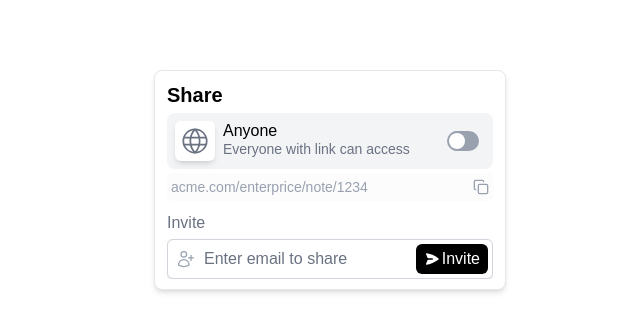
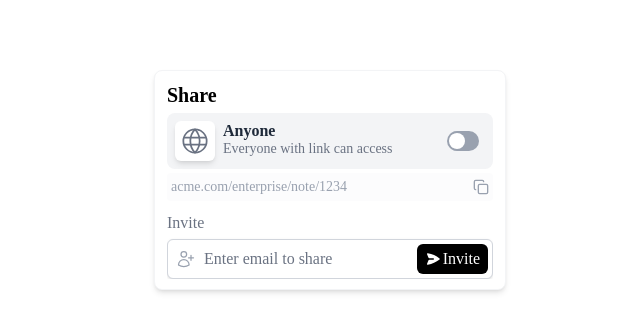
Before and after one commit to paul1029-ife/design-recreation, a React (Vite) app: page / in a window 1280 px wide. Both pictures are taken after a click on the button 773 px from the left and 400 px from the top of the page. Shown: the part 220-552 px from the top of the page, without its empty margins (310-950 px from the left). Built offline with nearby package versions, Linux system fonts and the light colour scheme; a web font is replaced by a local one.

Commit message:
style: Update font style and spacing.

```diff
--- a/src/components/InviteCard.tsx
+++ b/src/components/InviteCard.tsx
@@ -50,11 +50,16 @@ const InviteCard = () => {
   };
 
   return (
-    <div className="min-h-screen flex items-center justify-center p-4">
-      <div className="bg-white shadow-md rounded-lg w-[22rem] border-[1px] border-gray-200 px-3 py-2.5 flex flex-col gap-2.5">
+    <div
+      className="min-h-screen flex items-center justify-center p-4"
+      style={{ fontFamily: "Some-Sans" }}
+    >
+      <div className="bg-white shadow-md rounded-lg w-[22rem] border-[1px] border-gray-100 px-3 py-2.5 flex flex-col gap-2.5">
+        {/* Header */}
         <div className="flex flex-col gap-1">
           <div className="text-black font-bold text-xl">Share</div>
 
+          {/* Access toggle */}
           <div className="flex flex-col">
             <div className="bg-gray-100 rounded-lg flex items-center justify-between p-2 pr-3.5">
               <div className="flex items-center gap-2 justify-between">
@@ -62,7 +67,9 @@ const InviteCard = () => {
                   <HugeiconsGlobe02 className="w-7 h-7 text-gray-500" />
                 </div>
                 <div className="flex flex-col">
-                  <p className="text-base font-medium leading-4">Anyone</p>
+                  <p className="text-base font-semibold text-gray-800 leading-4">
+                    Anyone
+                  </p>
                   <p className="text-gray-500 text-sm">
                     Everyone with link can access
                   </p>
@@ -89,12 +96,16 @@ const InviteCard = () => {
             </div>
           </div>
 
+          {/* Link display */}
           <div className="bg-gray-50/50 w-full flex items-center justify-between text-sm rounded-sm p-1">
-            <p className="text-gray-400">acme.com/enterprice/note/1234</p>
-            <Copy className="w-4 h-4 text-gray-400" />
+            <p className="text-gray-400 truncate">
+              acme.com/enterprise/note/1234
+            </p>
+            <Copy className="w-4 h-4 text-gray-400 flex-shrink-0" />
           </div>
         </div>
 
+        {/* Expandable Invite Area */}
         <AnimatePresence mode="wait">
           {isPublic && (
             <motion.div
@@ -122,8 +133,8 @@ const InviteCard = () => {
 
                 {/* Input Area */}
                 <div className="relative">
-                  <motion.div className="flex justify-between items-center bg-white rounded-md border border-gray-300 px-2 pr-1 py-1 shadow-sm">
-                    <div className="flex items-center gap-2 flex-1">
+                  <motion.div className="flex items-center bg-white rounded-md border border-gray-300 px-2 py-1 shadow-sm">
+                    <div className="flex items-center gap-2 flex-1 min-w-0">
                       <HeroiconsUserPlus className="w-5 h-5 text-gray-400 flex-shrink-0" />
 
                       <AnimatePresence mode="wait">
@@ -131,8 +142,6 @@ const InviteCard = () => {
                           <motion.div
                             key={`pill-${validEmail}-${id}`}
                             layoutId={`email-${validEmail}-${id}`}
-                            // initial={{ opacity: 0, scale: 0.8 }}
-                            // animate={{ opacity: 1, scale: 1 }}
                             transition={{ duration: 0.17 }}
                             className="flex items-center gap-1 bg-white shadow-lg border-[1px] border-gray-100 shadow-gray-100 rounded-full px-2 py-0.5"
                           >
@@ -147,7 +156,7 @@ const InviteCard = () => {
                               layoutId={`name-${validEmail}-${id}`}
                               layout="position"
                               transition={{ duration: 0.08 }}
-                              className="text-gray-700 text-sm font-medium leading-[13px] capitalize"
+                              className="text-gray-500 text-sm font-medium leading-[13px] capitalize"
                             >
                               {extractName(validEmail)}
                             </motion.span>
@@ -168,7 +177,7 @@ const InviteCard = () => {
                             onChange={handleInviteInput}
                             onKeyDown={handleKeyDown}
                             placeholder="Enter email to share"
-                            className="flex-1 outline-none text-gray-600 placeholder-gray-500 focus:border-black"
+                            className="outline-none text-gray-600 placeholder-gray-500 focus:border-black flex-1 min-w-0"
                           />
                         )}
                       </AnimatePresence>
@@ -176,14 +185,15 @@ const InviteCard = () => {
 
                     <motion.button
                       onClick={handleInvite}
-                      className="bg-black text-white rounded-md px-2 py-[3px] flex items-center gap-0.5 flex-shrink-0"
+                      className="bg-black text-white rounded-md px-2 py-[3px] flex items-center gap-0.5 flex-shrink-0 relative left-1"
                     >
                       <HeroiconsPaperAirplane16Solid className="w-4 h-4" />
-                      <span className="">Invite</span>
+                      <span>Invite</span>
                     </motion.button>
                   </motion.div>
                 </div>
 
+                {/* Invited Emails List */}
                 <AnimatePresence mode="wait">
                   {invitedEmails.length > 0 && (
                     <motion.div
@@ -227,7 +237,7 @@ const InviteCard = () => {
                               <motion.span
                                 layoutId={`name-${invitedEmail}-${id}`}
                                 layout="position"
-                                className="text-gray-700 text-sm font-medium leading-[13px] capitalize"
+                                className="text-black text-sm font-medium leading-[13px] capitalize"
                               >
                                 {extractName(invitedEmail)}
                               </motion.span>
```
